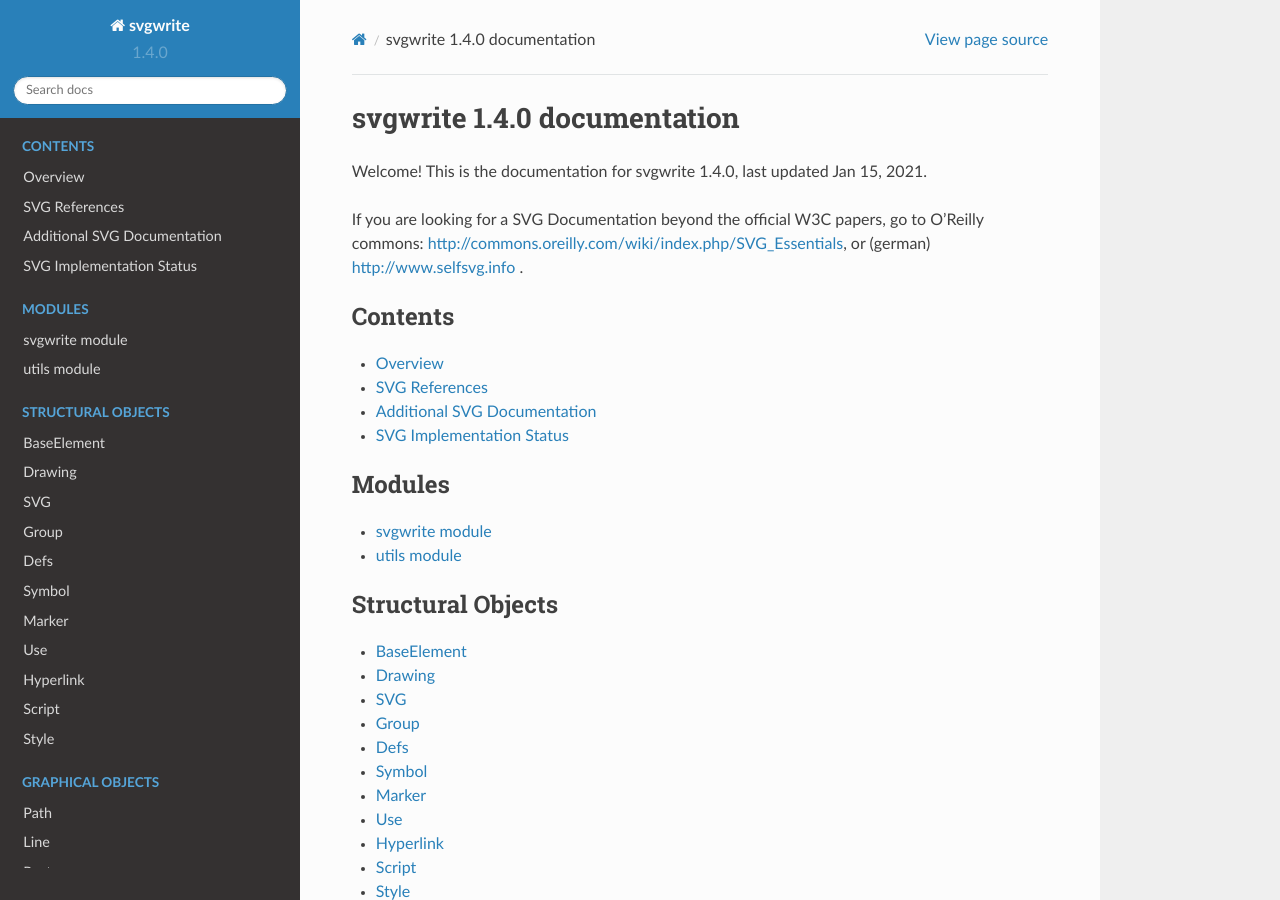
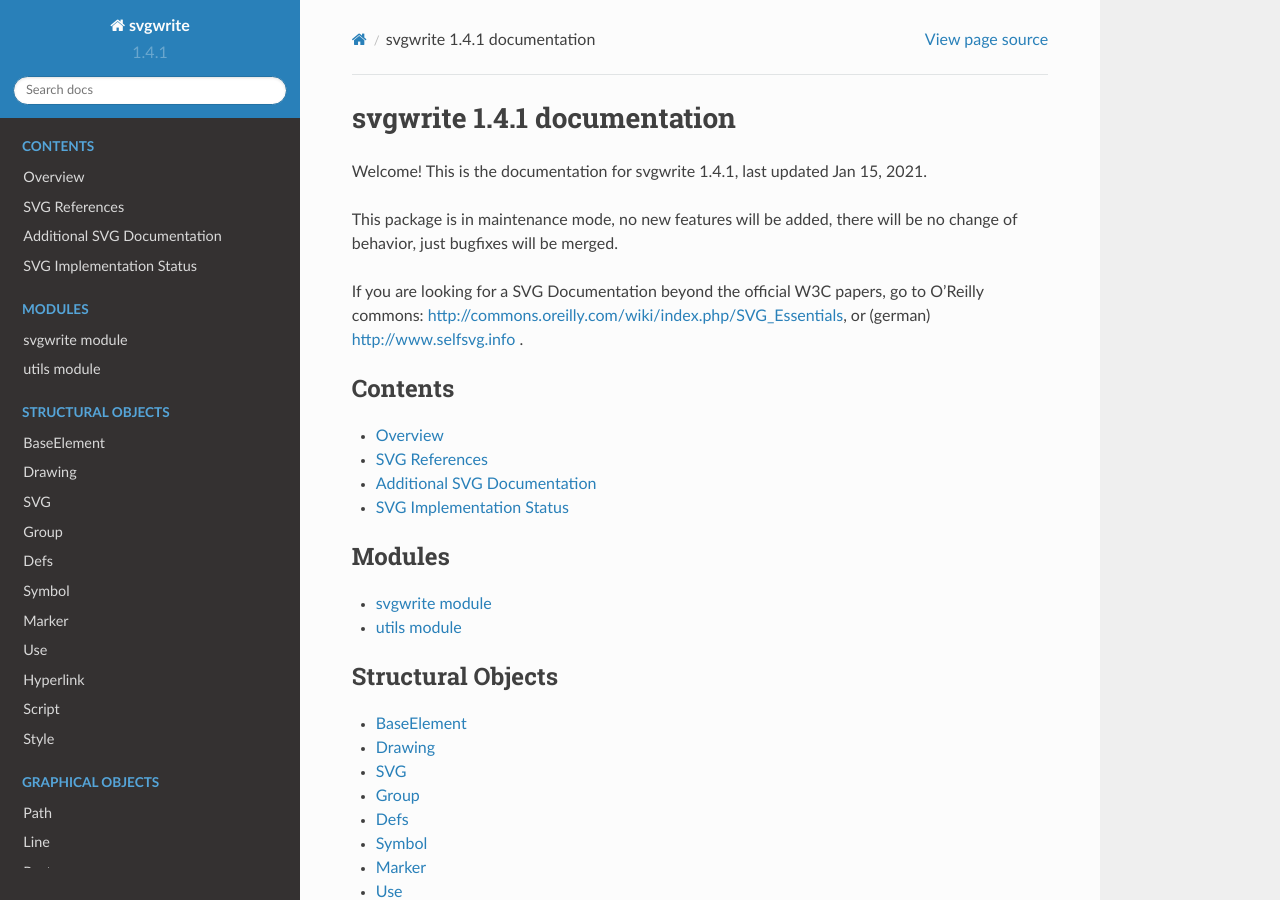
Before and after one commit to mozman/svgwrite, a Sphinx documentation site: the page built from doc/index.rst, in a window 1280 px wide and 900 px high. Built offline with Sphinx 7.4.7 and the Read the Docs theme 2.0.0, drawn with Linux system fonts in a browser that asks for light colours.

```diff
--- a/NEWS.rst
+++ b/NEWS.rst
@@ -1,6 +1,11 @@
 
 NEWS
 ====
+
+Version 1.4.1 - 2021-01-15
+--------------------------
+
+* merged some contributions and bugfixes
 
 Version 1.4 - 2020-03-28
 ------------------------
--- a/README.rst
+++ b/README.rst
@@ -1,5 +1,8 @@
 svgwrite
 ========
+
+This package is in maintenance mode, no new features will be added, there will
+be no change of behavior, just bugfixes will be merged.
 
 Abstract
 --------
--- a/doc/index.rst
+++ b/doc/index.rst
@@ -7,6 +7,9 @@ svgwrite |version| documentation
 ================================
 
 Welcome! This is the documentation for svgwrite |version|, last updated |today|.
+
+This package is in maintenance mode, no new features will be added, there will
+be no change of behavior, just bugfixes will be merged.
 
 If you are looking for a SVG Documentation beyond the official W3C papers, go
 to O'Reilly commons: http://commons.oreilly.com/wiki/index.php/SVG_Essentials,
--- a/svgwrite/version.py
+++ b/svgwrite/version.py
@@ -27,5 +27,5 @@
 # 1. bug fix release beta0: VERSION = "0.9.1b0"; version = (0, 9, 1, 'b0')
 # 2. bug fix release: VERSION = "0.9.2"; version = (0, 9, 2, 'release')
 
-version = (1, 4, 0, 'release')
-__version__ = "1.4"
+version = (1, 4, 1, 'b0')
+__version__ = "1.4.1b0"
```
